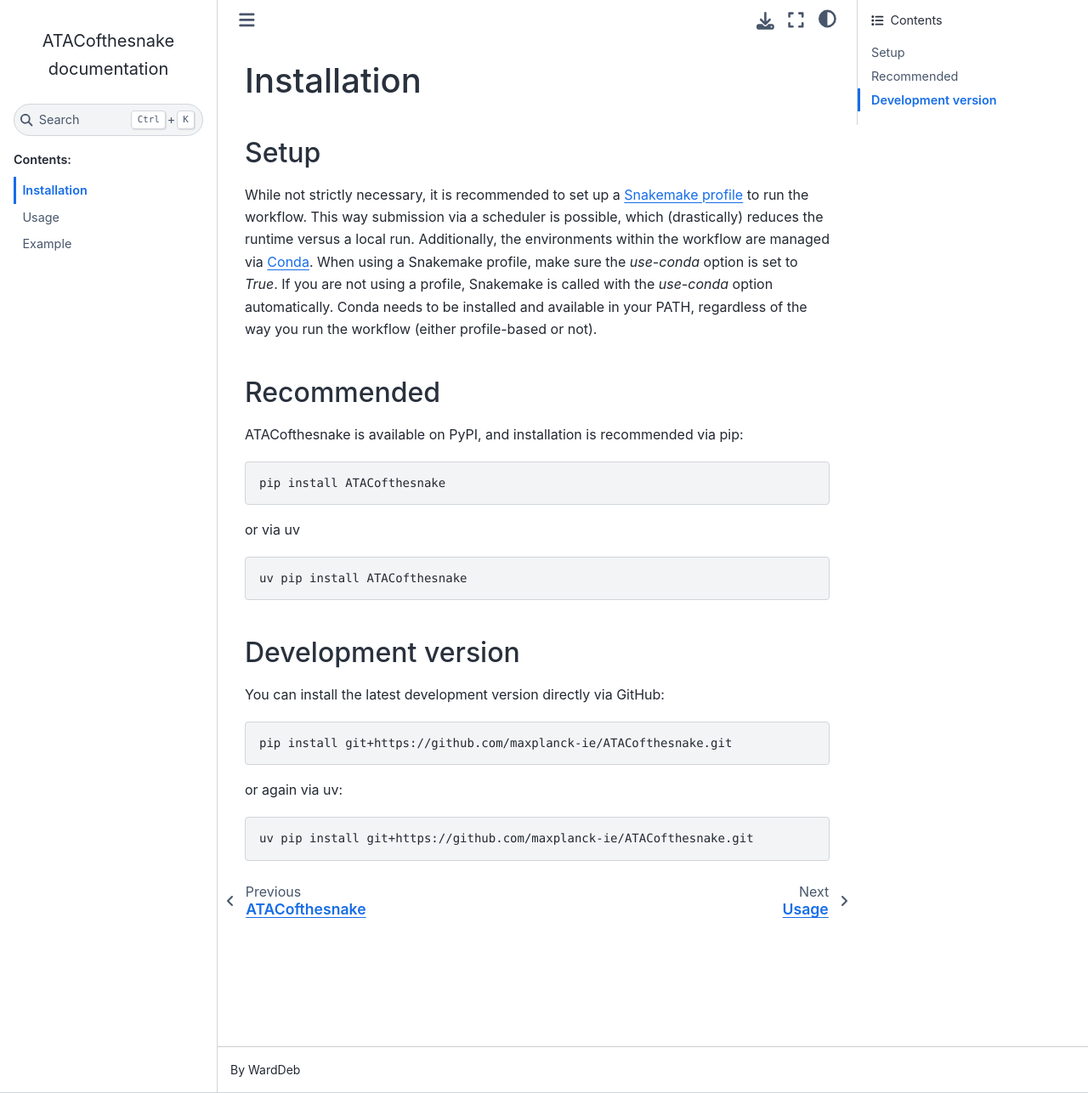
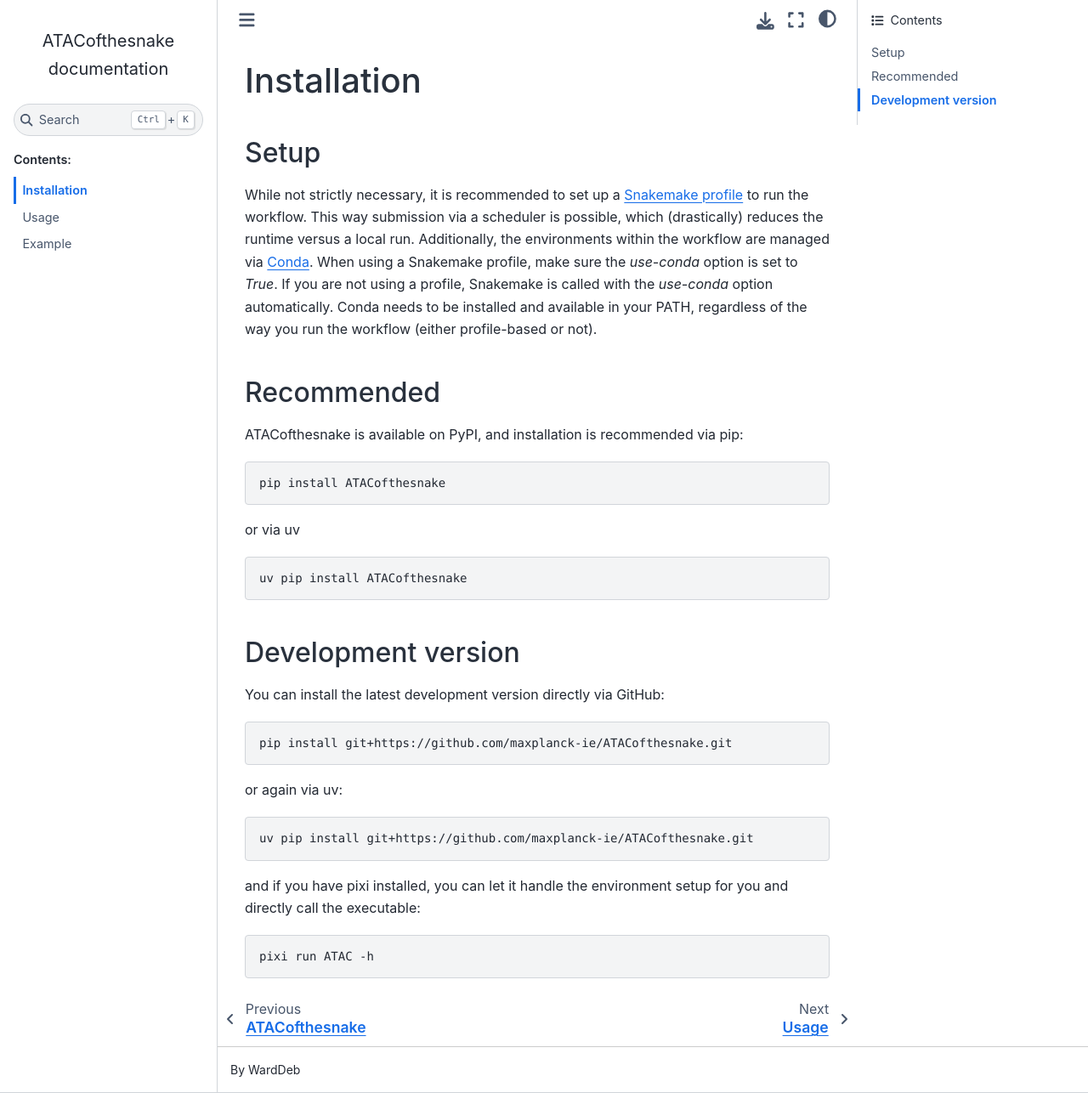
Before and after one commit to maxplanck-ie/ATACofthesnake, a Sphinx documentation site: the page built from docs/content/installation.rst, in a window 1280 px wide and 1286 px high. Shown: the whole window at 85% size. Built offline with Sphinx 7.4.7 and the Sphinx Book theme 1.1.4, drawn with Linux system fonts in a browser that asks for light colours.

Commit message:
docs: stable link in readme (#79)
docs: pypi badge
docs: pixi line in installation

```diff
--- a/docs/content/installation.rst
+++ b/docs/content/installation.rst
@@ -39,3 +39,9 @@
 .. code:: bash
 
     uv pip install git+https://github.com/maxplanck-ie/ATACofthesnake.git
+
+and if you have pixi installed, you can let it handle the environment setup for you and directly call the executable:
+
+.. code:: bash
+
+    pixi run ATAC -h
```
Also changed, not shown: README.md (+2 -1 lines).
